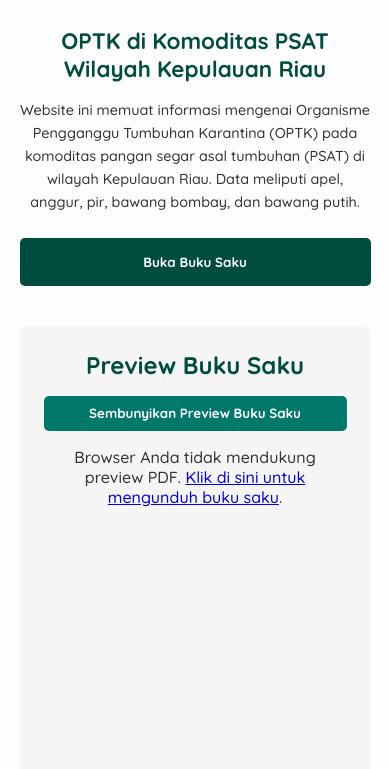
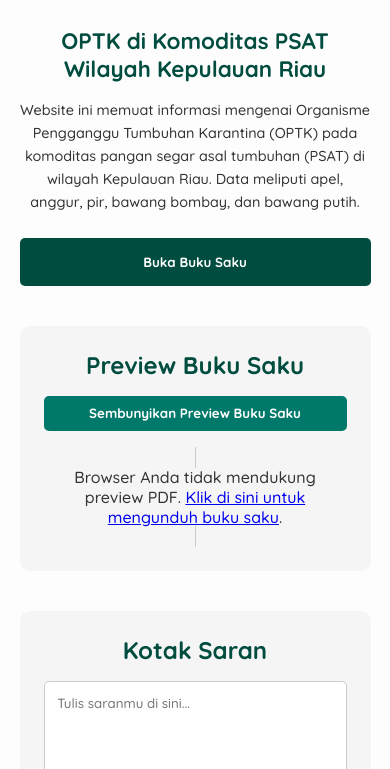
Before and after one commit to rkanjaliwork-web/PSAT-Kepri, a plain HTML site: page index.html in a window 390 px wide. Both pictures are taken after a click on the button "Tampilkan Preview Buku Saku". Shown: the part 75-844 px from the top of the page. Drawn offline with Linux system fonts and the light colour scheme.

Commit message:
Update app.css

```diff
--- a/css/app.css
+++ b/css/app.css
@@ -1,3 +1,4 @@
+/* ===== Global ===== */
 * {
   box-sizing: border-box;
   margin: 0;
@@ -49,7 +50,7 @@ html, body {
   text-decoration: underline;
 }
 
-/* Hamburger Menu (Mobile Only) */
+/* ===== Hamburger Menu (Mobile) ===== */
 .hamburger {
   display: none;
   flex-direction: column;
@@ -143,7 +144,8 @@ button:hover {
   justify-content: center;
 }
 
-.iframe-container iframe {
+.iframe-container iframe,
+.iframe-container object {
   max-width: 100%;
   border: 1px solid #ccc;
   border-radius: 8px;
@@ -190,7 +192,7 @@ footer {
   width: 100%;
 }
 
-/* ===== Responsive Design ===== */
+/* ===== Responsive ===== */
 @media (max-width: 1024px) {
   .content-description .title {
     font-size: 1.6rem;
@@ -240,12 +242,19 @@ footer {
     display: block;
   }
 
+  /* Scrollable PDF preview */
   .iframe-container {
     display: none;
+    max-height: 400px;
+    overflow: auto;
   }
 
   .iframe-container.active {
-    display: flex;
+    display: block;
+  }
+
+  .iframe-container object {
+    min-height: 400px;
   }
 }
 
@@ -268,7 +277,7 @@ footer {
   }
 }
 
-/* ===== Fade-in Animasi ===== */
+/* ===== Fade-in Animation ===== */
 .fade-in {
   opacity: 0;
   transform: translateY(20px);
```
